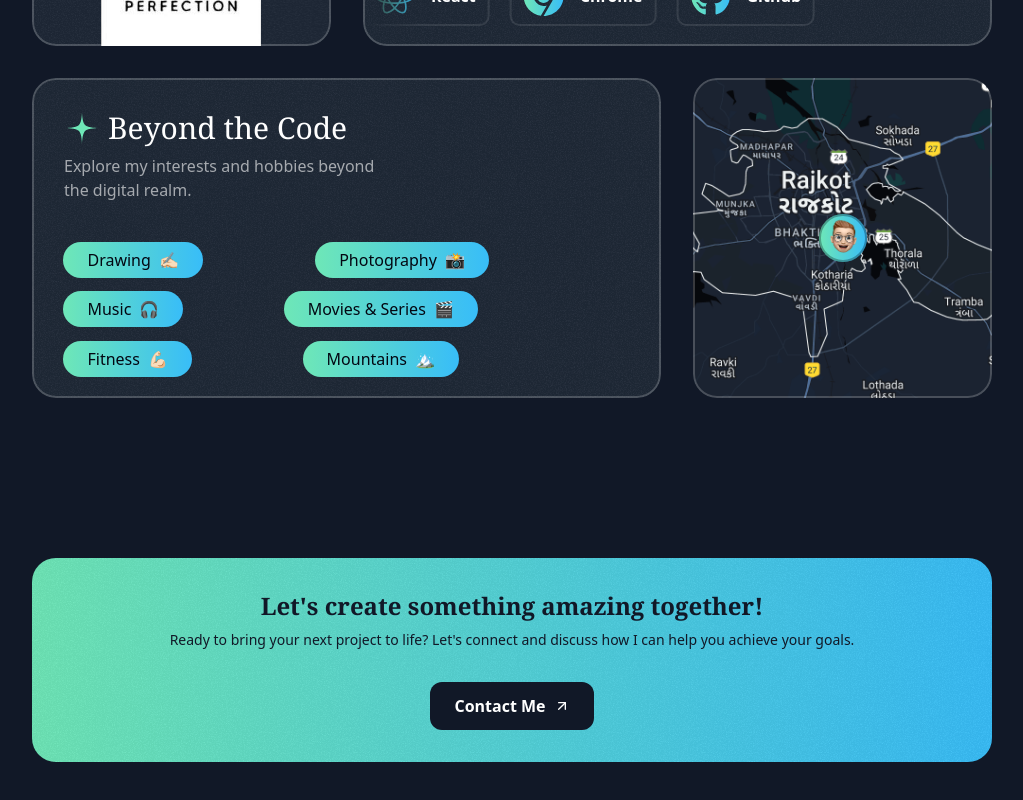
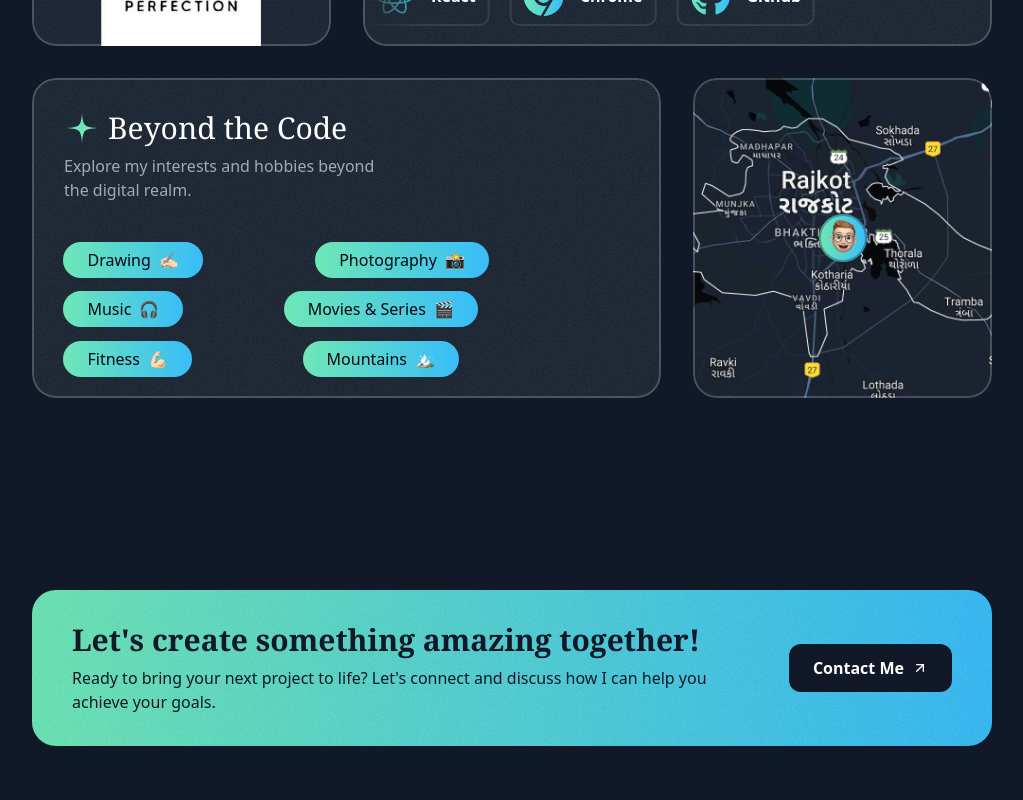
Before and after one commit to princedalsaniya/singlePagePortfolio_V1, a Next.js app: page / in a window 1280 px wide. Shown: the part 3822-4622 px from the top of the page, without its empty margins (128-1151 px from the left). Built offline with nearby package versions, Linux system fonts and the light colour scheme; a web font is replaced by a local one.

Commit message:
style: CTA for Table and Desktop Views

```diff
--- a/src/app/sections/Contact.tsx
+++ b/src/app/sections/Contact.tsx
@@ -3,24 +3,32 @@ import ArrowUpRightIcon from '@/app/assets/icons/arrow-up-right.svg';
 
 export const ContactSection = () => {
   return (
-    <div className="py-16 pt-12">
+    <div className="py-16 pt-12 lg:py-24 lg:pt-20">
       <div className="container">
-        <div className="bg-gradient-to-r from-emerald-300 to-sky-400 text-gray-900 py-8 px-10 rounded-3xl text-center relative overflow-hidden z-0">
+        <div className="bg-gradient-to-r from-emerald-300 to-sky-400 text-gray-900 py-8 px-10 rounded-3xl text-center md:text-left relative overflow-hidden z-0">
           <div
             className="absolute inset-0 opacity-5 -z-10"
             style={{ backgroundImage: `url(${grainImage.src})` }}
           />
-          <h2 className="font-serif text-2xl font-semibold">Let's create something amazing together!</h2>
-          <p className="text-sm mt-2">
+          <div className="flex flex-col md:flex-row gap-8 md:gap-16 items-center">
+            <div>
+              <h2 className="font-serif text-2xl font-semibold md:text-3xl">
+                Let's create something amazing together!
+              </h2>
+              <p className="text-sm mt-2 md:text-base">
                 Ready to bring your next project to life? Let's connect and discuss how I can help you achieve your
                 goals.
               </p>
-          <button className="text-white bg-gray-900 inline-flex items-center justify-center gap-2 mt-8 px-6 rounded-xl h-12">
+            </div>
+            <div>
+              <button className="text-white bg-gray-900 inline-flex items-center justify-center gap-2 px-6 rounded-xl h-12 w-max">
                 <span className="font-semibold">Contact Me</span>
                 <ArrowUpRightIcon className="size-4" />
               </button>
             </div>
           </div>
         </div>
+      </div>
+    </div>
   );
 };
```
Lines whose indentation alone changed are shown as unchanged.
